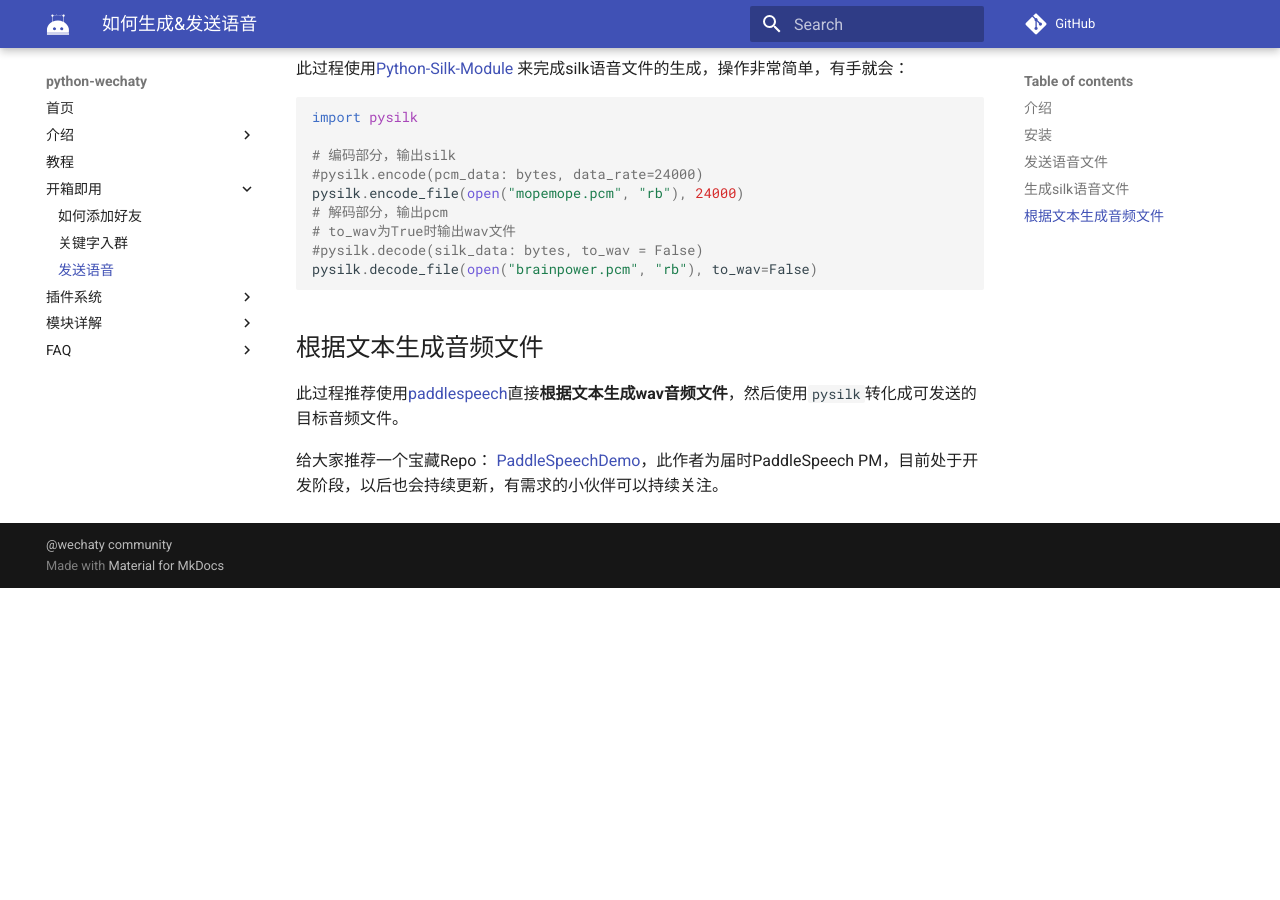
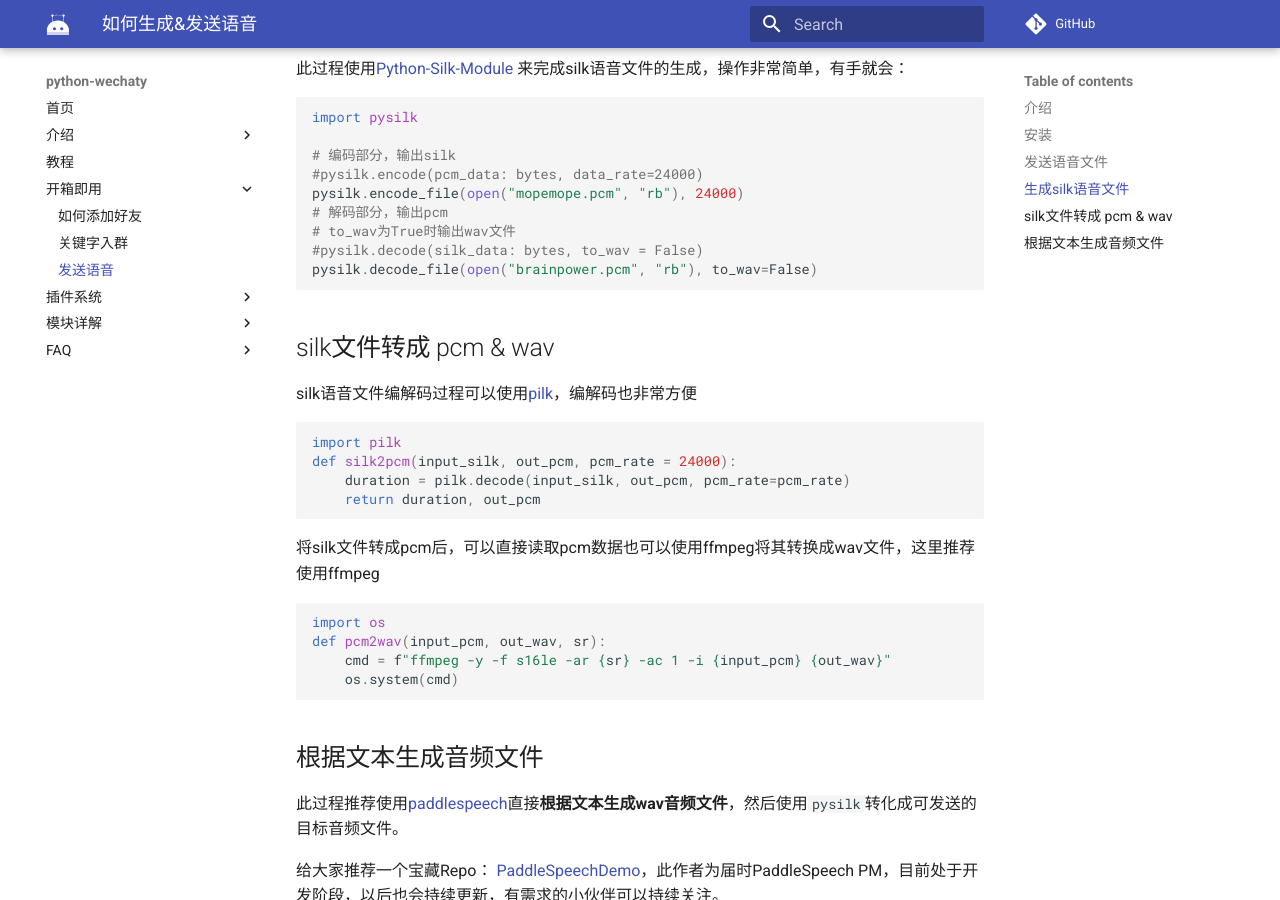
Before and after one commit to wechaty/python-wechaty, an MkDocs documentation site: the page built from docs/how-to/send-voice.md, in a window 1280 px wide and 900 px high, scrolled down 1080 px. Built offline with MkDocs 1.6.1 and Material for MkDocs 9.7.7, drawn with Linux system fonts in a browser that asks for light colours; comment, search, counter and statistics services are not loaded; before the commit the page ends 1668 px from its top, so only the background shows below that.

Commit message:
[docs] silk to pcm and wav

````diff
--- a/docs/how-to/send-voice.md
+++ b/docs/how-to/send-voice.md
@@ -59,8 +59,29 @@ pysilk.encode_file(open("mopemope.pcm", "rb"), 24000)
 pysilk.decode_file(open("brainpower.pcm", "rb"), to_wav=False)
 ```
 
+# silk文件转成 pcm & wav
+
+silk语音文件编解码过程可以使用[pilk](https://github.com/foyoux/pilk)，编解码也非常方便
+
+
+```python
+import pilk
+def silk2pcm(input_silk, out_pcm, pcm_rate = 24000):
+    duration = pilk.decode(input_silk, out_pcm, pcm_rate=pcm_rate)
+    return duration, out_pcm
+```
+
+将silk文件转成pcm后，可以直接读取pcm数据也可以使用ffmpeg将其转换成wav文件，这里推荐使用ffmpeg
+
+```python
+import os
+def pcm2wav(input_pcm, out_wav, sr):
+    cmd = f"ffmpeg -y -f s16le -ar {sr} -ac 1 -i {input_pcm} {out_wav}"
+    os.system(cmd)
+```
+
 # 根据文本生成音频文件
 
 此过程推荐使用[paddlespeech](https://github.com/PaddlePaddle/PaddleSpeech/tree/develop/demos/streaming_tts_server)直接**根据文本生成wav音频文件**，然后使用`pysilk`转化成可发送的目标音频文件。
 
-给大家推荐一个宝藏Repo： [PaddleSpeechDemo](https://github.com/iftaken/PaddleSpeechDemo)，此作者为届时PaddleSpeech PM，目前处于开发阶段，以后也会持续更新，有需求的小伙伴可以持续关注。
+给大家推荐一个宝藏Repo： [PaddleSpeechDemo](https://github.com/PaddlePaddle/PaddleSpeech/tree/develop/demos/speech_web)，此作者为届时PaddleSpeech PM，目前处于开发阶段，以后也会持续更新，有需求的小伙伴可以持续关注。
````
